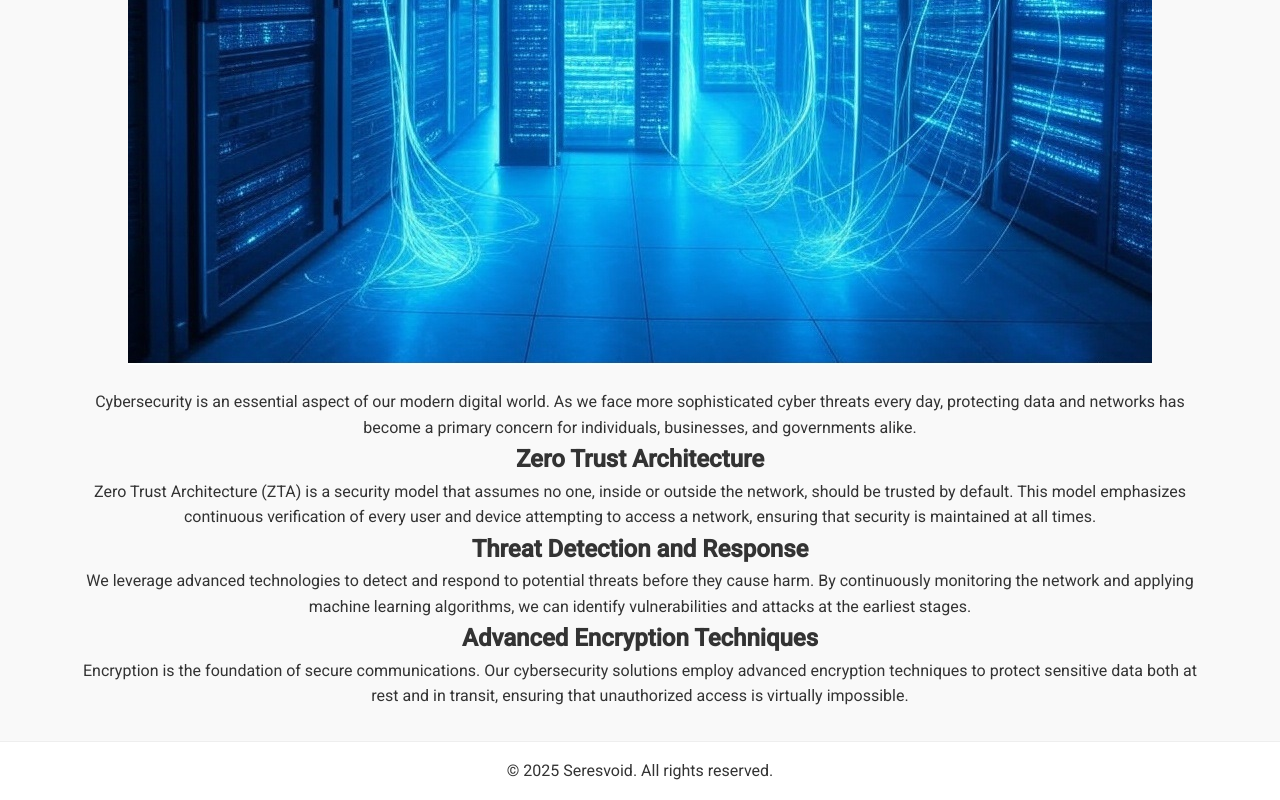
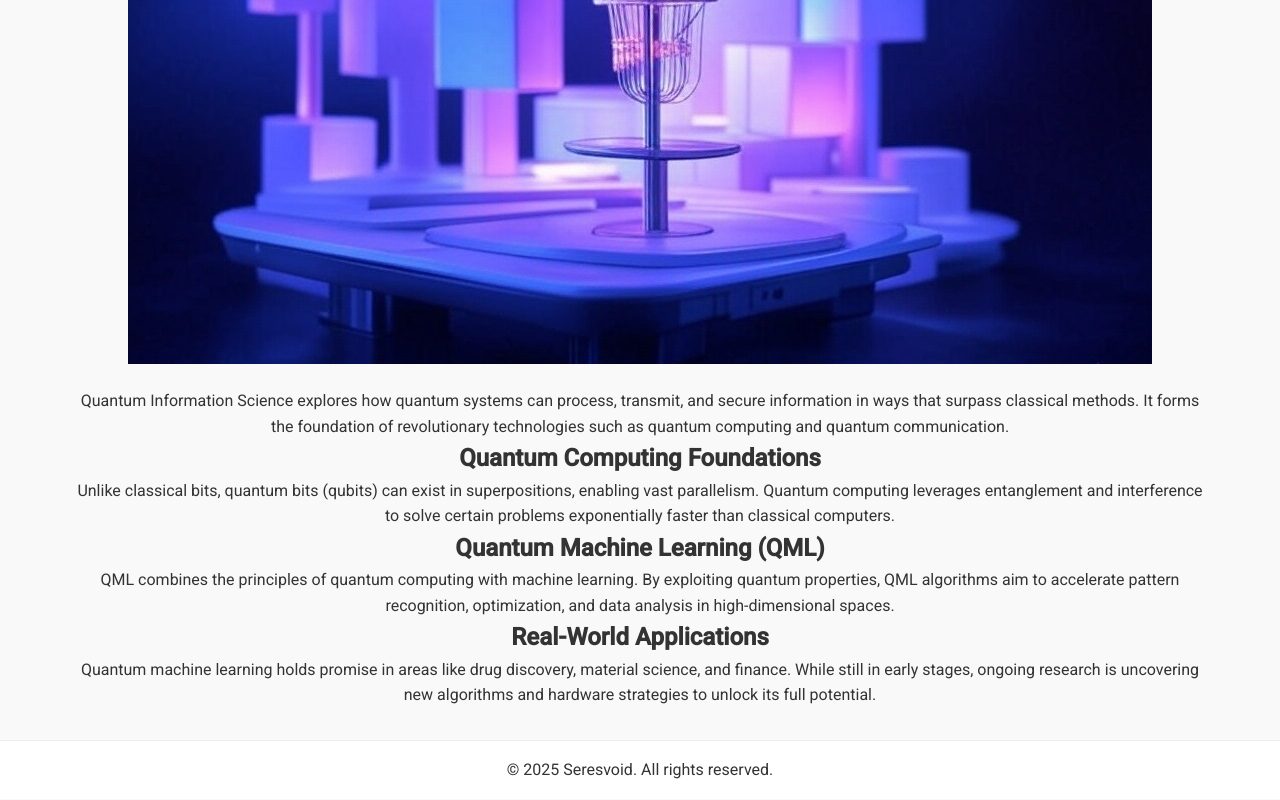
Before and after one commit to Crurp/seresvoid, a plain HTML site: page quantum.html in a window 1280 px wide. Shown: the part 458-1258 px from the top of the page. Drawn offline with Linux system fonts and the light colour scheme; a script that the page names is missing.

Commit message:
Update quantum.html

```diff
--- a/quantum.html
+++ b/quantum.html
@@ -25,20 +25,20 @@
         </nav>
     </header>
 
-    <section id="cybersecrity-details" style="display: flex; flex-direction: column; align-items: center; text-align: center; padding: 2rem;">
+   <section id="quantum-info" style="display: flex; flex-direction: column; align-items: center; text-align: center; padding: 2rem;">
     <div class="details-content">
-        <h1>Cybersecurity</h1>
-        <img src="cybersecurity.jpg" alt="Cybersecurity Image" class="project-img" style="max-width: 100%; height: auto; margin: 1rem 0;">
-        <p>Cybersecurity is an essential aspect of our modern digital world. As we face more sophisticated cyber threats every day, protecting data and networks has become a primary concern for individuals, businesses, and governments alike.</p>
+        <h1>Quantum Information Science</h1>
+        <img src="quantum.jpg" alt="Quantum Information Image" class="project-img" style="max-width: 100%; height: auto; margin: 1rem 0;">
+        <p>Quantum Information Science explores how quantum systems can process, transmit, and secure information in ways that surpass classical methods. It forms the foundation of revolutionary technologies such as quantum computing and quantum communication.</p>
 
-        <h2>Zero Trust Architecture</h2>
-        <p>Zero Trust Architecture (ZTA) is a security model that assumes no one, inside or outside the network, should be trusted by default. This model emphasizes continuous verification of every user and device attempting to access a network, ensuring that security is maintained at all times.</p>
+        <h2>Quantum Computing Foundations</h2>
+        <p>Unlike classical bits, quantum bits (qubits) can exist in superpositions, enabling vast parallelism. Quantum computing leverages entanglement and interference to solve certain problems exponentially faster than classical computers.</p>
 
-        <h2>Threat Detection and Response</h2>
-        <p>We leverage advanced technologies to detect and respond to potential threats before they cause harm. By continuously monitoring the network and applying machine learning algorithms, we can identify vulnerabilities and attacks at the earliest stages.</p>
+        <h2>Quantum Machine Learning (QML)</h2>
+        <p>QML combines the principles of quantum computing with machine learning. By exploiting quantum properties, QML algorithms aim to accelerate pattern recognition, optimization, and data analysis in high-dimensional spaces.</p>
 
-        <h2>Advanced Encryption Techniques</h2>
-        <p>Encryption is the foundation of secure communications. Our cybersecurity solutions employ advanced encryption techniques to protect sensitive data both at rest and in transit, ensuring that unauthorized access is virtually impossible.</p>
+        <h2>Real-World Applications</h2>
+        <p>Quantum machine learning holds promise in areas like drug discovery, material science, and finance. While still in early stages, ongoing research is uncovering new algorithms and hardware strategies to unlock its full potential.</p>
     </div>
 </section>
 
```
